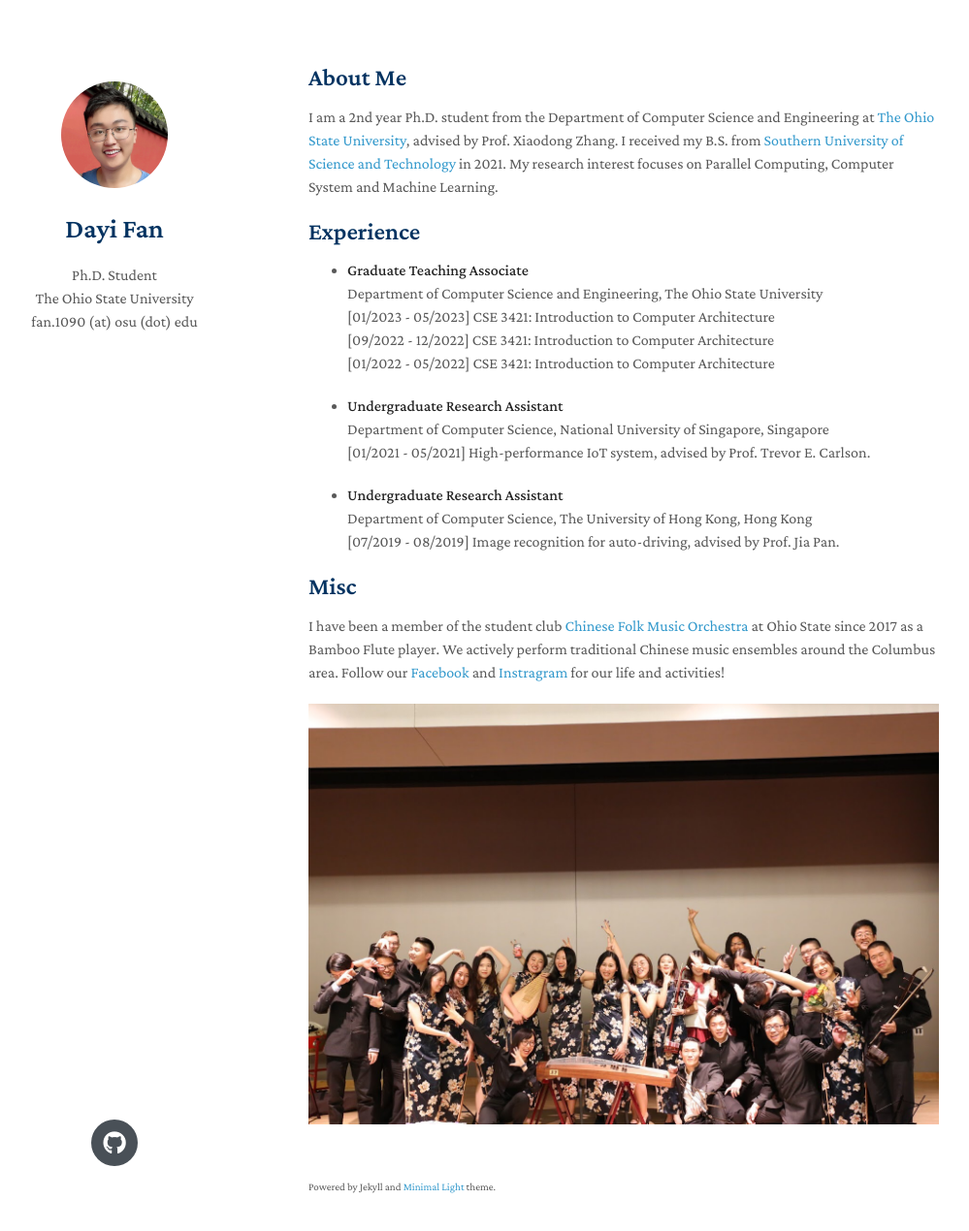
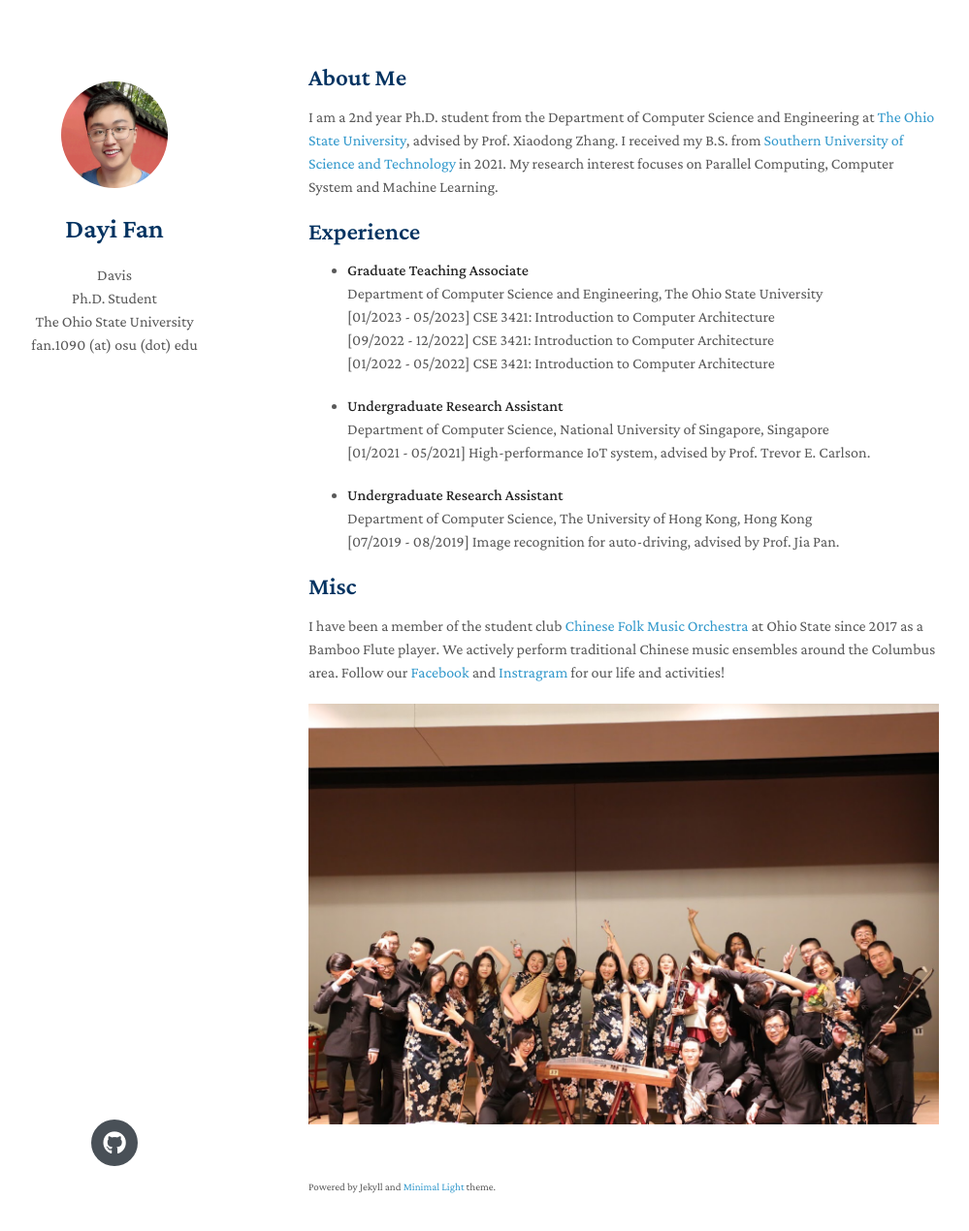
Before and after one commit to Davis-Fan/dayi.io, a Jekyll site: the page built from index.md, in a window 1280 px wide and 1305 px high. Shown: the top 1270 px of the window at 97% size, without its empty margins (152-1151 px from the left). Built offline with Jekyll 4.4.1, drawn with Linux system fonts in a browser that asks for light colours; nearby versions of some CDN libraries; a style sheet for code colours, icons or effects is not loaded.

Commit message:
Update _config.yml

```diff
--- a/_config.yml
+++ b/_config.yml
@@ -1,4 +1,5 @@
 title: Dayi Fan
+nickname: Davis
 position: Ph.D. Student
 affiliation: The Ohio State University
 email: fan.1090 (at) osu (dot) edu
```
